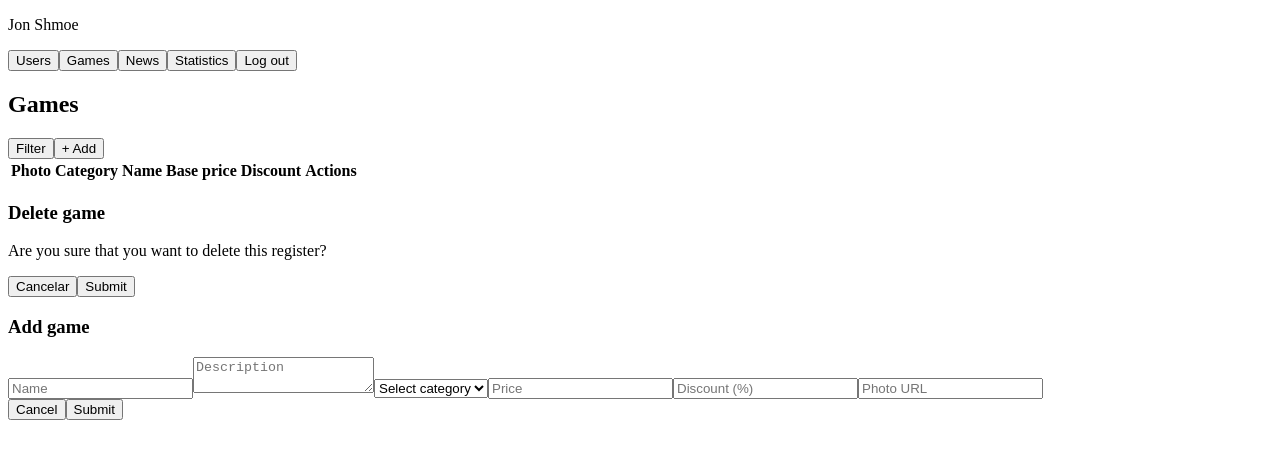
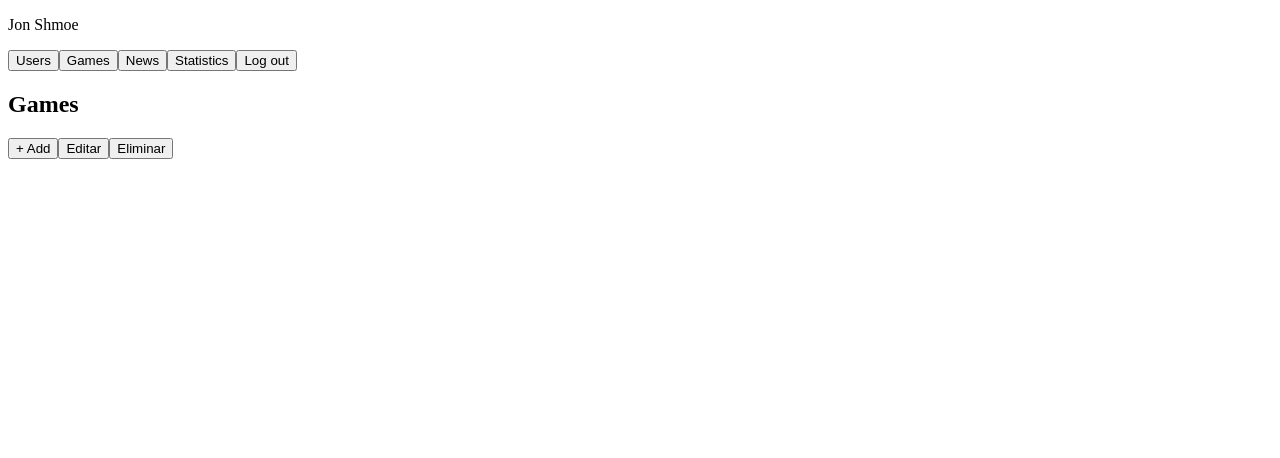
Before and after one commit to leco123456/Grupo-7.PW, a React (Vite) app in the folder Grupo7-react/: page /adminjuegos in a window 1280 px wide. Shown: the top 458 px of the page. Built offline with nearby package versions, Linux system fonts and the light colour scheme.

Commit message:
react parte 2

```diff
--- a/Grupo7-react/src/Pages/AdminJuegos.tsx
+++ b/Grupo7-react/src/Pages/AdminJuegos.tsx
@@ -1,23 +1,5 @@
 const AdminJuegos = () => {
-  const closeModal = () => {
-    console.log("Cerrar modal de eliminación");
-  };
-
-  const confirmDelete = () => {
-    console.log("Confirmar eliminación");
-  };
-
-  const closeForm = () => {
-    console.log("Cerrar formulario");
-  };
-
-  const handleSubmit = (e: React.FormEvent) => {
-    e.preventDefault();
-    console.log("Enviar datos del juego");
-  };
-
-  return (
-    <>
+  return <>
       <aside className="sidebar">
         <p>Jon Shmoe</p>
         <nav>
@@ -32,67 +14,16 @@ const AdminJuegos = () => {
       <main className="admin-panel">
         <h2>Games</h2>
         <div className="actions">
-          <button id="filterBtn">Filter</button>
-          <button id="addBtn">+ Add</button>
+          <button>+ Add</button>
+          <button>Editar</button>
+          <button>Eliminar</button>
         </div>
-
-        <table>
-          <thead>
-            <tr>
-              <th>Photo</th>
-              <th>Category</th>
-              <th>Name</th>
-              <th>Base price</th>
-              <th>Discount</th>
-              <th>Actions</th>
-            </tr>
-          </thead>
-          <tbody id="gameTableBody">
-            {/* Aquí puedes mapear dinámicamente juegos */}
-          </tbody>
-        </table>
+        <table>{/* Tabla de juegos */}</table>
       </main>
 
-      {/* Modal para confirmar eliminación */}
-      <div className="modal" id="deleteModal">
-        <div className="modal-content">
-          <h3>Delete game</h3>
-          <p>Are you sure that you want to delete this register?</p>
-          <div className="modal-buttons">
-            <button onClick={closeModal}>Cancelar</button>
-            <button onClick={confirmDelete}>Submit</button>
-          </div>
-        </div>
-      </div>
 
-      {/* Modal de Agregar/Editar */}
-      <div className="modal" id="gameFormModal">
-        <div className="modal-content">
-          <h3 id="form-title">Add game</h3>
-          <form id="gameForm" onSubmit={handleSubmit}>
-            <input type="text" id="gameName" placeholder="Name" required />
-            <textarea id="gameDesc" placeholder="Description"></textarea>
-            <select id="gameCategory" required>
-              <option value="">Select category</option>
-              <option value="Action">Action</option>
-              <option value="RPG">RPG</option>
-              <option value="Horror">Horror</option>
-              <option value="Shooter">Shooter</option>
-            </select>
-            <input type="number" id="gamePrice" placeholder="Price" required />
-            <input type="number" id="gameDiscount" placeholder="Discount (%)" required />
-            <input type="text" id="gamePhoto" placeholder="Photo URL" required />
-            <div className="modal-buttons">
-              <button type="button" onClick={closeForm}>
-                Cancel
-              </button>
-              <button type="submit">Submit</button>
-            </div>
-          </form>
-        </div>
-      </div>
     </>
-  );
+
 };
 
 export default AdminJuegos;
```
Also changed, not shown: Grupo7-react/src/Pages/AgregarJuego.tsx (added, +28 -0 lines), Grupo7-react/src/Pages/EditarJuego.tsx (added, +28 -0 lines), Grupo7-react/src/Pages/EliminarJuego.tsx (added, +15 -0 lines).
